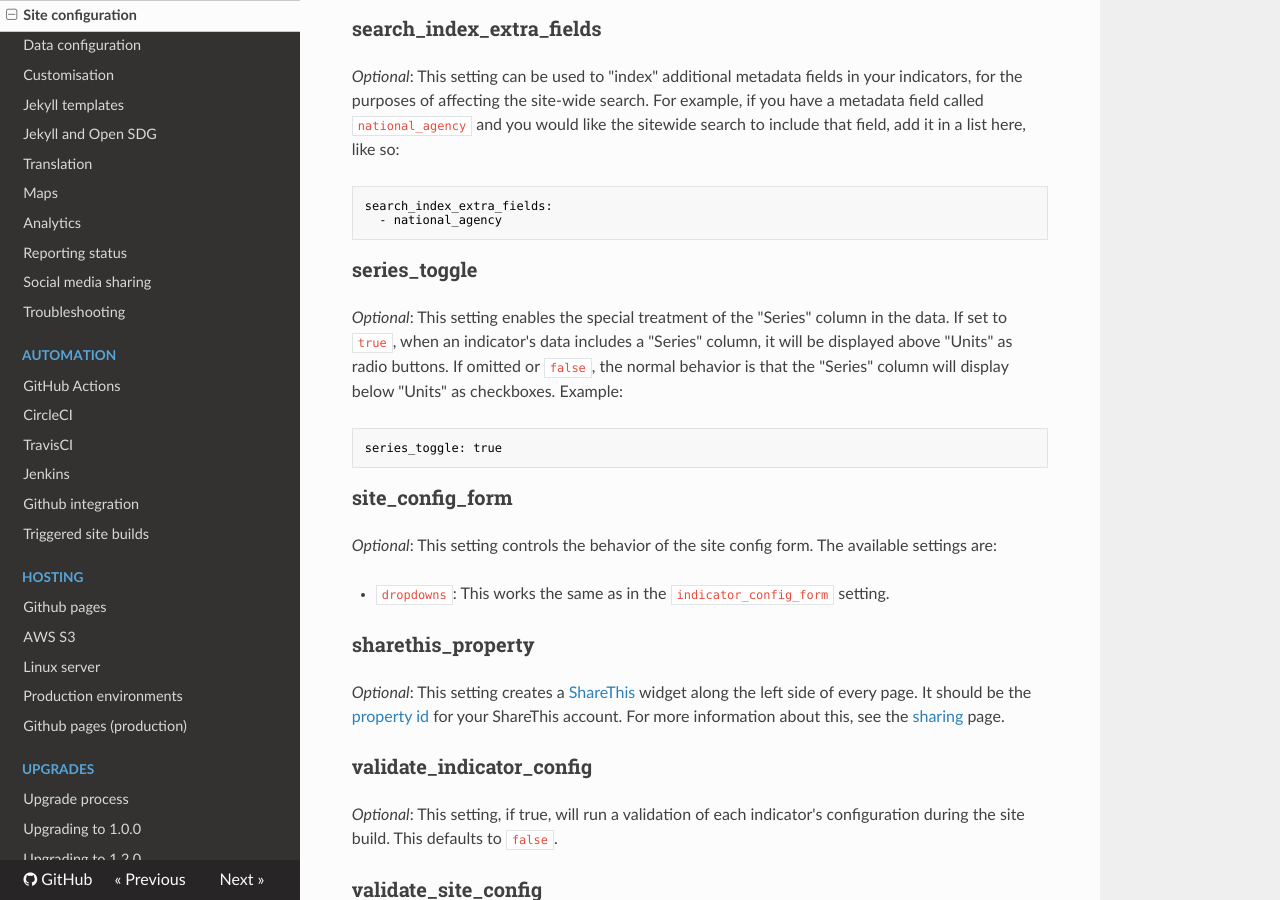
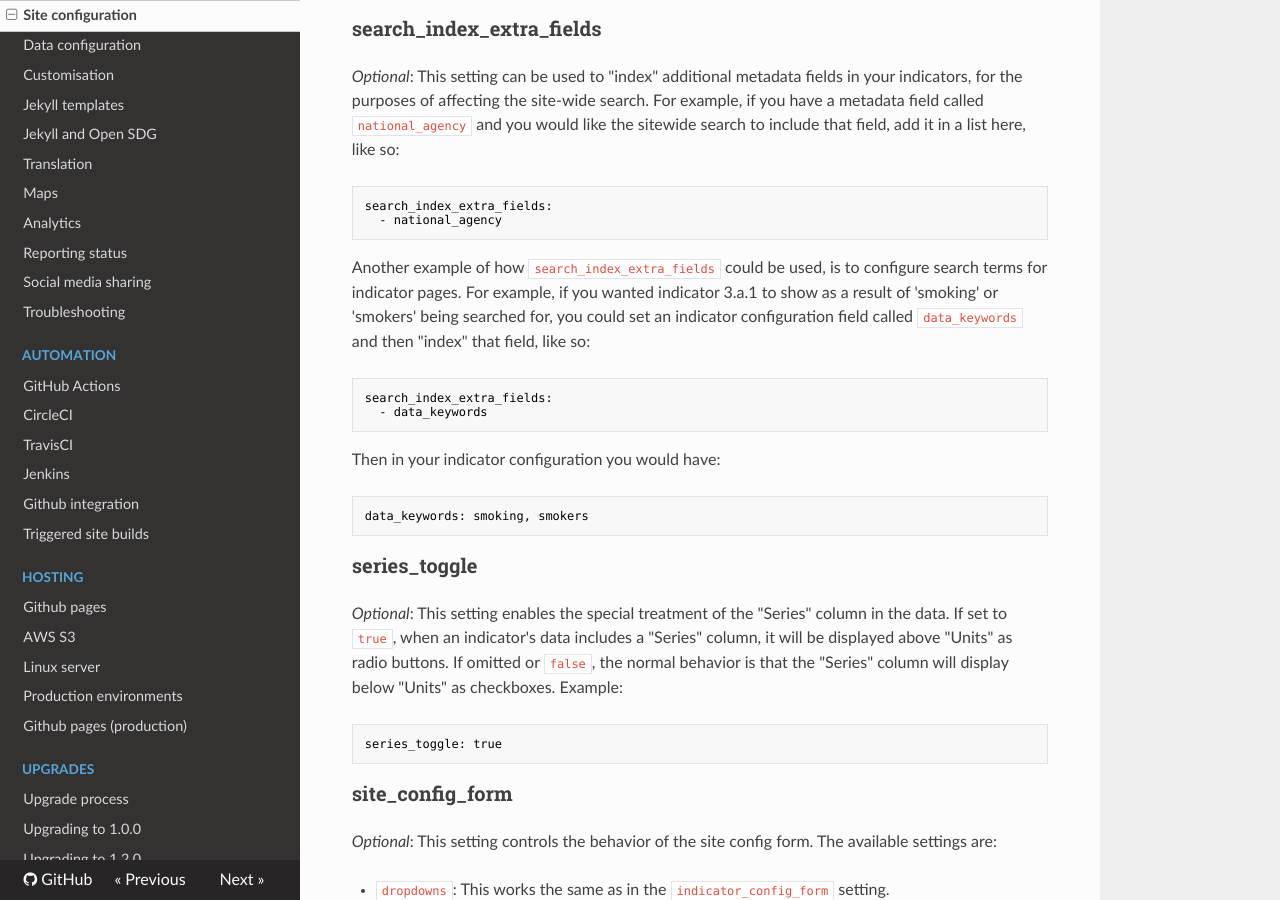
Before and after one commit to open-sdg/open-sdg, an MkDocs documentation site: the page built from docs/configuration.md, in a window 1280 px wide and 900 px high, scrolled down 16743 px. Built offline with MkDocs 1.6.1, drawn with Linux system fonts in a browser that asks for light colours; nearby versions of some CDN libraries; old or Windows-style settings are respelled for this version of MkDocs.

Commit message:
Update configuration.md

````diff
--- a/docs/configuration.md
+++ b/docs/configuration.md
@@ -715,6 +715,20 @@ search_index_extra_fields:
   - national_agency
 ```
 
+Another example of how `search_index_extra_fields` could be used, is to configure search terms for indicator pages. For example, if you wanted indicator 3.a.1 to show as a result of 'smoking' or 'smokers' being searched for, you could set an indicator configuration field called `data_keywords` and then "index" that field, like so:
+
+```nohighlight
+search_index_extra_fields:
+  - data_keywords
+```
+
+Then in your indicator configuration you would have:
+
+```nohighlight
+data_keywords: smoking, smokers
+```
+
+
 ### series_toggle
 
 _Optional_: This setting enables the special treatment of the "Series" column in the data. If set to `true`, when an indicator's data includes a "Series" column, it will be displayed above "Units" as radio buttons. If omitted or `false`, the normal behavior is that the "Series" column will display below "Units" as checkboxes. Example:
````
